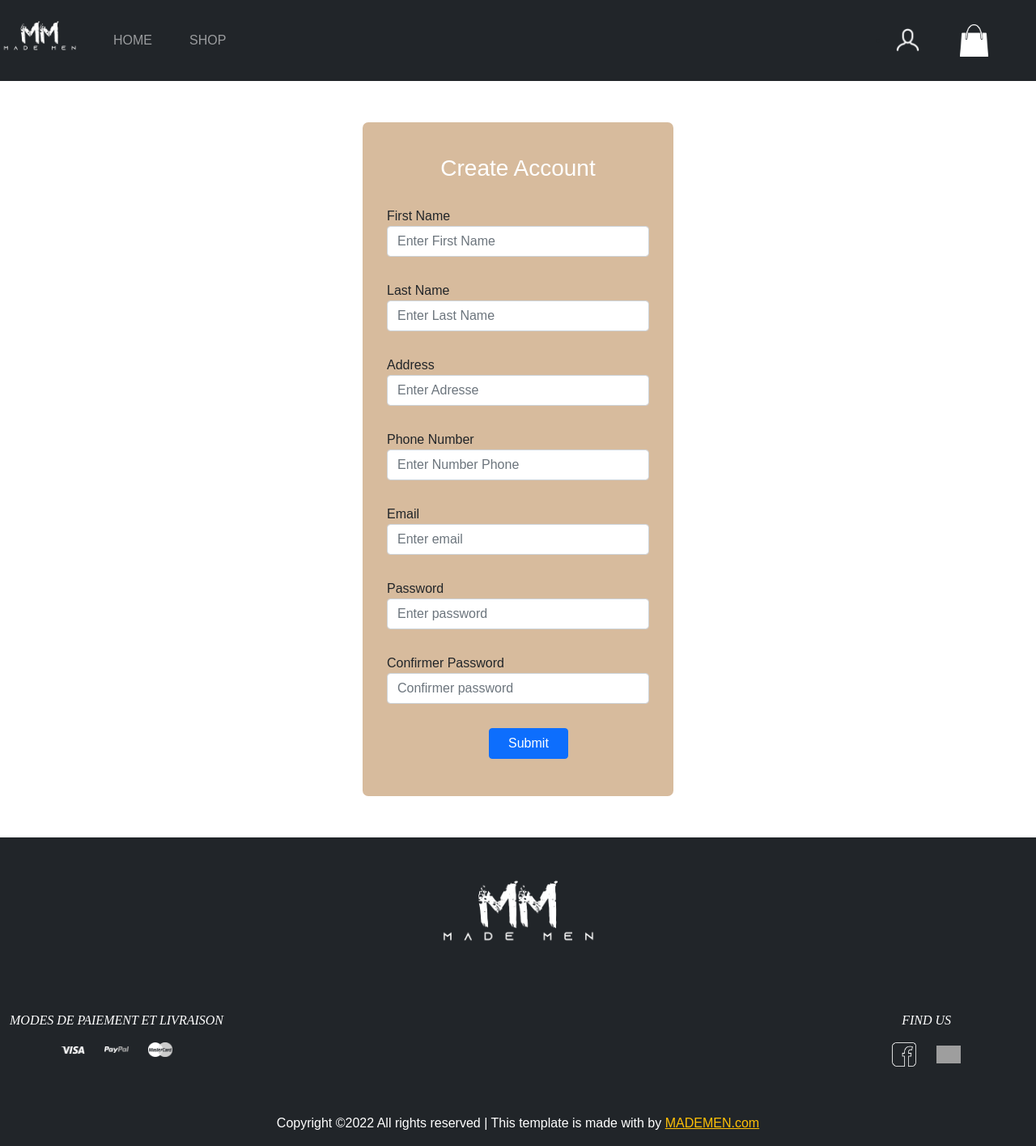
After one commit to ayoubidrissi393/gestion_magasin, a PHP site: page /register_form.php in a window 1280 px wide. The commit adds this page. Shown: the whole page at 81% size. Run offline with PHP 8.4, Linux system fonts and the light colour scheme; grey boxes are pictures that could not be loaded.

Commit message:
14/03/2022

```diff
--- a/Navbar.php
+++ b/Navbar.php
@@ -16,11 +16,10 @@
       <li class="nav-item dropdown">
           <a class="  navbar-brand" href="#" role="button" data-bs-toggle="dropdown">
           <img class="icon" src="images/accont.png"></a>
-            <!-- <a class="navbar-brand" href="javascript:void(0)"></a> -->
+
           <ul class="dropdown-menu bg-dark">
             <li><a class="dropdown-item text-white" href="#">Sign In</a></li>
             <li><a class="dropdown-item text-white" href="#">Create Compte</a></li>
-            <!-- <li><a class="dropdown-item" href="#"></a></li> -->
           </ul>
         </li>
       <a class="navbar-brand" href="javascript:void(0)"><img class="icon" src="images/panier1.png" ></a>
@@ -28,3 +27,5 @@
     </div>
   </div>
 </nav>
+ <!-- <a class="navbar-brand" href="javascript:void(0)"></a> -->
+            <!-- <li><a class="dropdown-item" href="#"></a></li> -->
--- /dev/null
+++ b/register_form.php
@@ -0,0 +1,98 @@
+<?php
+          include "connexion.php";
+
+          error_reporting(0);
+
+          if(isset($_POST['submit']))
+          {
+                  $First_Name= $_POST['First_Name'];
+                  $Last_Name= $_POST['Last_Name'];
+                  $Adresse= $_POST['Adresse'];
+                  $Phone= $_POST['Phone'];
+                  $email= $_POST['email'];
+                  $pswd= md5($_POST['pswd']);
+                  $cpswd= md5($_POST['cpswd']);
+
+                  if($pswd==$cpswd)
+                  {
+                      $sql="SELECT * FROM client WHERE email='$email'";
+                      $res= mysqli_query($conn, $sql);
+                      $result = $res->fetch_assoc();
+                    //   echo $sql ."<br>". $result["idClient"];
+                      if(empty($result))
+                        {
+                          $sql="INSERT INTO client(nom ,prenom ,adresse ,telephone ,email ,pass)
+                               VALUES('$First_Name','$Last_Name','$Adresse','$Phone','$email','$pswd')";
+                          $result = mysqli_query($conn, $sql);
+                          if($result)
+                            {
+                            //   echo"<script> alert (WAW')</script>";
+                              $First_Name="";
+                              $Last_Name="";
+                              $Adresse="";
+                              $Phone="";
+                              $email="";
+                              $_POST['pswd']="";
+                              $_POST['cpswd']="";
+                            }
+                            else{
+                              echo"<script> alert (OOOPS ')</script>";
+                            }
+                        }
+                      else{
+                        echo"<script> alert ('email invalid ')</script>";
+                      }
+                  }
+                  else
+                  {
+                    echo"<script> alert ('Passowrd Not Matchind ')</script>";
+                  }
+
+          }
+      ?>
+<?php include 'Navbar.php'?>
+
+<!DOCTYPE html>
+<html lang="en">
+
+<head>
+    <meta charset="UTF-8">
+    <meta http-equiv="X-UA-Compatible" content="IE=edge">
+    <meta name="viewport" content="width=, initial-scale=1.0">
+    <link href="https://cdn.jsdelivr.net/npm/bootstrap@5.0.2/dist/css/bootstrap.min.css" rel="stylesheet"
+        integrity="sha384-EVSTQN3/azprG1Anm3QDgpJLIm9Nao0Yz1ztcQTwFspd3yD65VohhpuuCOmLASjC" crossorigin="anonymous" />
+        <link rel="stylesheet" href="style.css">
+        <link rel="stylesheet" href="style-sign-up.css">
+
+    <title>Register</title>
+</head>
+
+<body>
+
+    <div class="container">
+        <h3 id="h3">Create Account</h3>
+        <form class="register_form" method="post" action="">
+            <label for="">First Name</label>
+            <input class="form-control form-control" type="text" id="First_Name" placeholder="Enter First Name" name="First_Name">
+            <label for="">Last Name</label>
+            <input class="form-control form-control " type="text" id="Last_Name" placeholder="Enter Last Name" name="Last_Name">
+            <label for="">Address</label>
+            <input class="form-control form-control"  type="text"  id="Adresse" placeholder="Enter Adresse" name="Adresse">
+            <label for="">Phone Number</label>
+            <input class="form-control form-control" type="text"  id="Phone" placeholder="Enter Number Phone" name="Phone">
+            <label for="">Email</label>
+            <input class="form-control form-control" type="text" id="email" placeholder="Enter email" name="email">
+            <label for="">Password</label>
+            <input class="form-control form-control " type="password" id="pwd" placeholder="Enter password" name="pswd">
+            <label for="">Confirmer Password</label>
+            <input class="form-control form-control " type="password"  id="cpwd" placeholder="Confirmer password" name="cpswd">
+            <button type="submit" name="submit" class="btn btn-primary" style="MARGIN-LEFT: 39%;WIDTH: 30%;">Submit</button>
+
+        </form>
+    </div>
+    <?php include 'footer.php'?>
+
+</body>
+
+</html>
+    <!-- <input id="Register_btn" type="button" value="Register"> -->
--- /dev/null
+++ b/style-sign-up.css
@@ -0,0 +1,59 @@
+* {
+    padding: none !important;
+    margin: none !important;
+}
+
+.container {
+    /* display: flex;
+    flex-direction: column;
+    justify-content: center; */
+    background-color: #D7BB9D;
+    border-radius: 7px !important;
+    justify-content: center !important;
+    align-items: center !important;
+    width: 30% !important;
+    margin-top: 4% !important;
+    margin-bottom: 4% !important;
+    padding-bottom: 30px;
+    padding-left: 30px !important;
+    padding-right: 30px !important;
+}
+
+.register_form {
+    display: flex;
+    justify-content: center;
+    flex-direction: column;
+}
+
+#h3,
+#h5 {
+    color: #fff !important;
+}
+
+#h3 {
+    margin-bottom: 30px !important;
+    padding-top: 40px !important;
+    text-align: center;
+}
+
+#h5 {
+    padding-top: 40px !important;
+    padding-bottom: 30px !important;
+    text-align: center;
+    color: #000 !important;
+}
+
+.form-control {
+    margin-bottom: 30px !important;
+}
+
+#Register_btn {
+    text-decoration: none !important;
+    color: #fff;
+    background-color: #565D67;
+    border-radius: 8px;
+    height: 50px;
+    width: 150px;
+    border: none;
+    margin-left: 30%;
+}
--- a/style.css
+++ b/style.css
@@ -1,3 +1,46 @@
+/* navbar */
+/* #img_logo{
+    padding: 11PX;
+    MARGIN: -28PX;
+    width: 130PX;
+}
+
+.navbar-brand .icon{
+    width: 35px;
+    MARGIN-RIGHT: 31px;
+}
+
+.nav-link{
+    margin-left: 30px;
+} */
+/* footer */
+/* .logo_f{
+    width: 18%;
+    margin-top: -11%;
+}
+.icon_f{
+    width: 30px;
+    margin: 10px;
+
+}
+.r-social{
+    margin-left: 65%;
+
+}
+.f_paiment{
+    display: flex;
+}
+
+h4{
+    font-family: Inria Sans;
+    font-size: 16px;
+    font-style: italic;
+} */
+
+
+
+
+
 /* navbar */
 #img_logo{
     padding: 11PX;
@@ -12,6 +55,9 @@
 
 .nav-link{
     margin-left: 30px;
+}
+#mybtn3{
+    display: none;
 }
 /* footer */
 .logo_f{
@@ -36,3 +82,142 @@ h4{
     font-size: 16px;
     font-style: italic;
 }
+
+
+
+
+
+.popup{
+    background: rgba(0, 0, 0, 0.6);
+    width: 100%;
+    height: 100%;
+    position: absolute;
+    top: 0;
+    display:none;
+    justify-content:center;
+    align-items: center;
+    text-align: center;
+}
+.popup-content{
+    height: 250px;
+    width: 500px;
+    background: #fff;
+    padding: 20px;
+    border-radius: 5px;
+    position: relative;
+}
+
+.zontext{
+    margin: 20px auto;
+    display: block;
+    width: 50%;
+    padding: 8px;
+    border: 1px solid gray;
+}
+.close{
+    position: absolute;
+    top: -2px;
+    right: 0px;
+    height: 20px;
+    width: 20px;
+    border-radius: 50%;
+    box-shadow: 6px 6px 29px -4px rgb(0 0 0 / 75%);
+    cursor: pointer;
+
+}
+
+
+
+
+
+
+
+
+
+
+
+
+
+            body {font-family: Arial, Helvetica, sans-serif;}
+
+            /* The Modal (background) */
+            .modal {
+            display: none; /* Hidden by default */
+            position: fixed; /* Stay in place */
+            z-index: 1; /* Sit on top */
+            padding-top: 100px; /* Location of the box */
+            left: 0;
+            top: 10%;
+            width: 100%; /* Full width */
+            height: 100%; /* Full height */
+            overflow: auto; /* Enable scroll if needed */
+            background-color: rgb(0,0,0); /* Fallback color */
+            background-color: rgba(0,0,0,0.4); /* Black w/ opacity */
+            }
+
+            /* Modal Content */
+            .modal-content {
+            background-color: #fefefe;
+            margin: auto;
+            padding: 20px;
+            border: 1px solid #888;
+            width: 80%;
+            }
+
+            /* The Close Button */
+            .close {
+            color: #aaaaaa;
+            float: right;
+            font-size: 28px;
+            font-weight: bold;
+            }
+
+            .close:hover,
+            .close:focus {
+            color: #000;
+            text-decoration: none;
+            cursor: pointer;
+            }
+
+
+
+
+
+            /* The Modal (background) */
+            .modal2 {
+                display: none; /* Hidden by default */
+                position: fixed; /* Stay in place */
+                z-index: 1; /* Sit on top */
+                padding-top: 100px; /* Location of the box */
+                left: 0;
+                top: 10%;
+                width: 100%; /* Full width */
+                height: 100%; /* Full height */
+                overflow: auto; /* Enable scroll if needed */
+                background-color: rgb(0,0,0); /* Fallback color */
+                background-color: rgba(0,0,0,0.4); /* Black w/ opacity */
+            }
+
+            /* Modal Content */
+            .modal-content2 {
+                background-color: #fefefe;
+                margin: auto;
+                padding: 20px;
+                border: 1px solid #888;
+                width: 80%;
+            }
+
+            /* The Close Button */
+            .close {
+                color: #aaaaaa;
+                float: right;
+                font-size: 28px;
+                font-weight: bold;
+            }
+
+            .close:hover,
+            .close:focus {
+                color: #000;
+                text-decoration: none;
+                cursor: pointer;
+            }
```
Also changed, not shown: authentication_form.php (added, +64 -0 lines), style-sign-in.css (added, +67 -0 lines).
